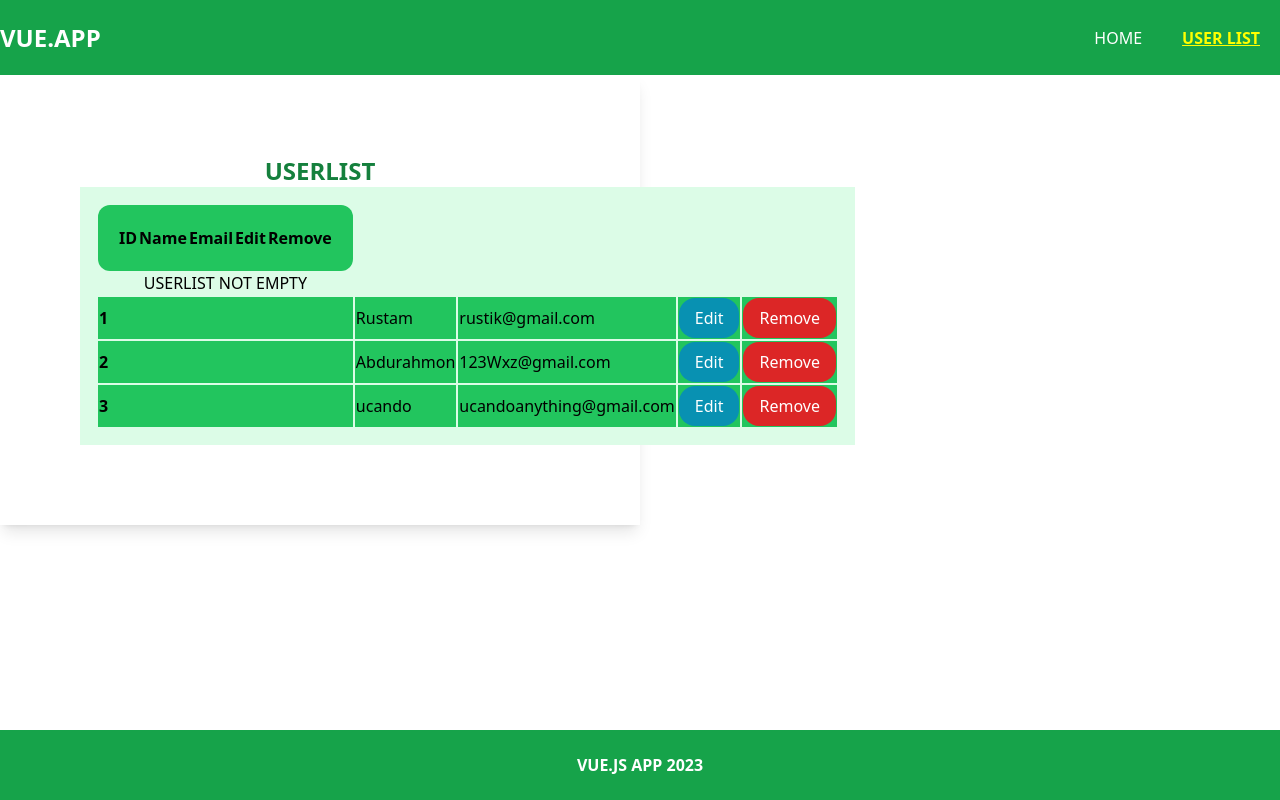
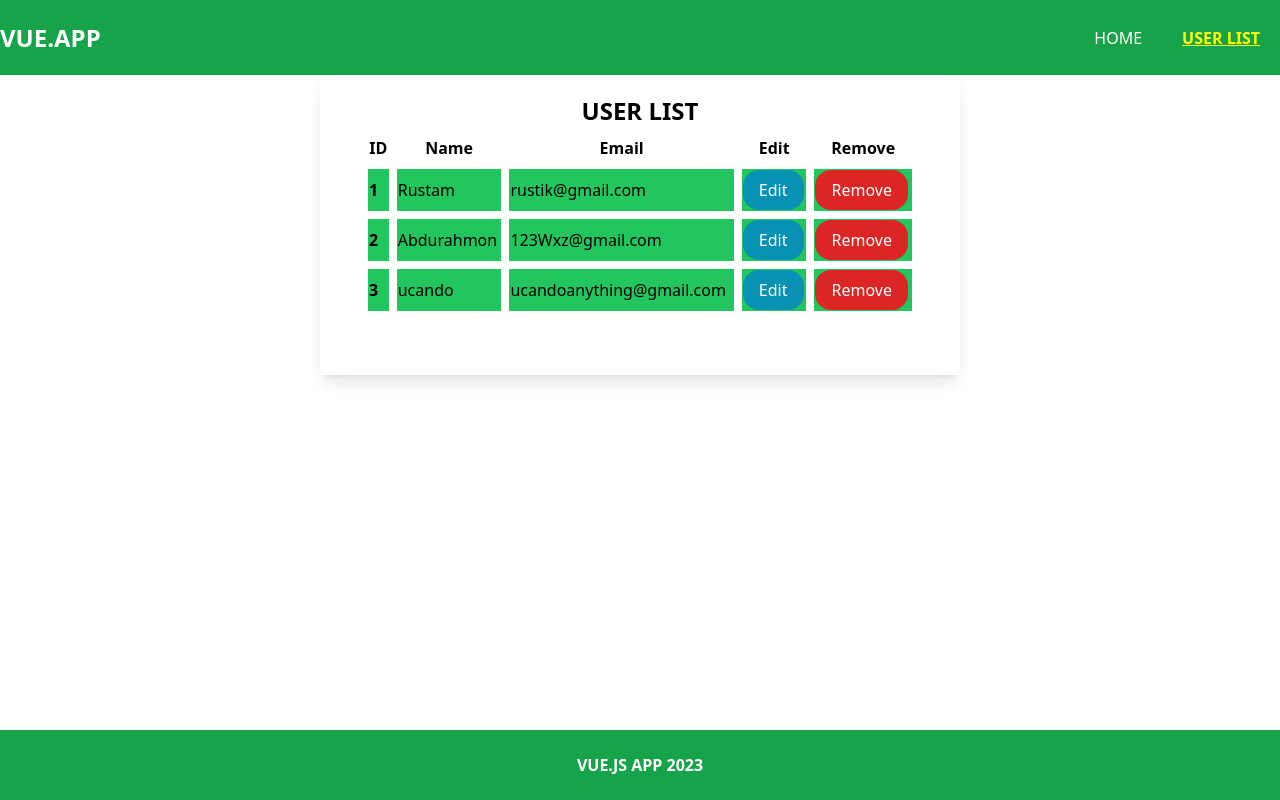
Before and after one commit to abdulazizv/newproject, a Vue app: page /userlist in a window 1280 px wide. Built offline with nearby package versions, Linux system fonts and the light colour scheme; no server answers; data requests are answered from the project's data file.

Commit message:
homeview and userview added

```diff
--- a/src/views/HomeView.vue
+++ b/src/views/HomeView.vue
@@ -1,63 +1,64 @@
 <template>
-  <div class="container mx-auto p-20 flex justify-center items-center">
-    <form action="#" class="shadow p-5 w-2/3" @submit="adduser">
-      <Input labelId="username" inputType="text" placeholder="Enter username" :value="name" @input="$event=> name = $event.target.value"/>
-      <Input labelId="email" inputType="email" placeholder="Enter user email" :value="email" @input="$event=> email = $event.target.value" />
-      <Button btnType="submit" textContent="Submit" class="border bg-green-500 text-white"/>
+  <div class="container mx-auto p-28 flex justify-center items-center">
+    <form action="#" class="shadow-lg p-12 w-2/3" @submit="adduser">
+      <Input labelId="username" inputType="text" placeholder="Enter username" :value="name"
+        @input="($event) => (name = $event.target.value)" />
 
+      <Input labelId="email" inputType="email" placeholder="Enter user email" :value="email" @input="emailHandler" />
+
+      <Button btnType="submit" textContent="ADD NEW USER" class="bg-cyan-500 text-white mx-auto block w-1/2" />
     </form>
-
   </div>
 </template>
 <script>
-import Input from '../ui/Input.vue';
-import UserView from './UserView.vue';
-import Button from '../ui/Button.vue';
-import {v4 as uuidv4 } from 'uuid'
-import axios from '../service/axios'
-import { toast } from 'vue3-toastify'
+import UserView from "./UserView.vue";
+import Input from "../ui/Input.vue";
+import Button from "../ui/Button.vue";
+import { v4 as uuidv4 } from "uuid";
+import axios from "@/service/axios";
+import { toast } from "vue3-toastify";
 export default {
-  components:{
+  name: "HomeView",
+  components: {
+    UserView,
     Input,
-    UserView,
-    Button
+    Button,
   },
   data() {
     return {
-      name:"",
-      email:""
-    }
+      name: "",
+      email: "",
+    };
   },
   methods: {
     adduser(e) {
       e.preventDefault();
-
       const newUser = {
-        id:uuidv4(),
+        id: uuidv4(),
         name: this.name,
-        email: this.email
-      }
-      if(newUser.name.length === 0 || newUser.email.length === 0) {
-        toast.error(`Please enter a new user name and email`,{
-          theme:'light',
-          autoClose:4000,
-          position:'top-left'
-        })
+        email: this.email,
+      };
+      if (newUser.name.length === 0 || newUser.email.length === 0) {
+        toast.error("Please enter a new user name and email", {
+          autoClose: 1000,
+          theme: "auto",
+          position: "bottom-right",
+        });
       } else {
-        axios.post('/user',newUser);
-        toast.success('User added successfully',{
-          autoClose:1000,
-          theme:'auto',
-          position:'bottom-right'
+        axios.post("/user", newUser);
+        toast.success("User added successfully", {
+          autoClose: 1000,
+          theme: "auto",
+          position: "bottom-right",
         });
         this.name = ""
         this.email = ""
       }
-      console.log(newUser)
-    }
+    },
+    emailHandler(e) {
+      this.email = e.target.value;
+    },
   },
-}
+};
 </script>
-<style lang="scss">
-
-</style>
+<style lang="scss"></style>
--- a/src/views/UserView.vue
+++ b/src/views/UserView.vue
@@ -1,91 +1,112 @@
-<template lang="">
-    <div class="bg-white p-20 w-1/2 auto min-h-[300px] shadow-lg">
-        <p class=" text-green-700 text-center text-2xl uppercase font-semibold">Userlist</p>
-        <table class="list p-4 bg-green-100 table-auto w-full border-separate">
-            <thead class="p-5 bg-green-500 rounded-xl flex justify-between text-black w-full ">
-                <th>ID</th> <th>Name</th> <th>Email</th> <th>Edit</th> <th>Remove</th>
+<template>
+    <div class="bg-white pt-5  w-1/2 mx-auto min-h-[300px] shadow-lg px-10 container">
+
+        <h1 class="text-rgb(25, 235, 25)-700 text-center text-2xl uppercase font-semibold">User list</h1>
+
+        <table class="list  bg-rgb(25, 235, 25)-50 table-auto w-full border-separate border-spacing-2">
+
+            <thead class="p-5 bg-rgb(25, 235, 25)-300 rounded-xl w-full">
+                <tr>
+                    <th>ID</th>
+                    <th>Name</th>
+                    <th>Email</th>
+                    <th>Edit</th>
+                    <th>Remove</th>
+                </tr>
             </thead>
-            <h1 class="text-center" v-if="userList.length">USERLIST NOT EMPTY</h1>
+
+            <h1 class="text-center" v-if="!userList.length"> USER LIST EMPTY </h1>
+
             <span class="loader" v-if="isLoading"></span>
-            <ListItem  v-for="(item, index) in userList" :num="index" :item="item" :key="item.id" :removeUser="removeUser" />
+
+            <tbody class="w-full">
+                <ListItem v-if="!isLoading" v-for="(item, index) in userList" :key="item.id" :num="index" :item="item"
+                    :removeUser="removeUser" />
+            </tbody>
+
+
         </table>
+
     </div>
 </template>
 <script>
-import axios from '../service/axios'
-import ListItem from '../ui/ListItem.vue'
+import axios from "@/service/axios";
+import ListItem from "../ui/ListItem.vue";
 export default {
-    name:'UserView',
-    components:{
-        ListItem,
-    },
+    name: "UserView",
+    components: { ListItem },
     data() {
         return {
-            userList:[],
-            isLoading:true
-        }
+            userList: [],
+            isLoading: true,
+        };
     },
-    methods:{
-        async getAllUsers()  {
+    methods: {
+        async getAlluser() {
             try {
-                const user = await axios.get('/user');
-                console.log(user)
-                if(user.status == 200) {
+                const user = await axios.get("/user");
+                console.log(user);
+                if (user.status === 200) {
                     this.userList = user.data;
                     setTimeout(() => {
-                        this.isLoading = false
-                    },300)
+                        this.isLoading = false;
+                    }, 300)
                 }
-            } catch (error) {
-                console.log(error)
+            }
+            catch (e) {
+                console.log(e);
             }
         },
         removeUser(id) {
-            axios.delete(`/user/${id}`,{});
+            axios.delete(`/user/${id}`, {})
+            location.reload();
         }
     },
     mounted() {
-            this.getAllUsers()
+        this.getAlluser();
     },
     updated() {
-        this.removeUser()
+        console.log("updated")
     }
 }
 </script>
 <style scoped>
 .loader {
-  width: 8px;
-  height: 40px;
-  border-radius: 4px;
-  display: block;
-  margin: 20px auto;
-  position: relative;
-  background: currentColor;
-  color: green;
-  box-sizing: border-box;
-  animation: animloader 0.3s 0.3s linear infinite alternate;
+    position: relative;
+    width: 85px;
+    height: 50px;
+    background-repeat: no-repeat;
+    background-image: linear-gradient(rgb(25, 235, 25) 50px, transparent 0),
+        linear-gradient(rgb(25, 235, 25) 50px, transparent 0),
+        linear-gradient(rgb(25, 235, 25) 50px, transparent 0),
+        linear-gradient(rgb(25, 235, 25) 50px, transparent 0),
+        linear-gradient(rgb(25, 235, 25) 50px, transparent 0),
+        linear-gradient(rgb(25, 235, 25) 50px, transparent 0);
+    background-position: 0px center, 15px center, 30px center, 45px center, 60px center, 75px center, 90px center;
+    animation: rikSpikeRoll 0.65s linear infinite alternate;
+    display: block;
 }
-
-.loader::after, .loader::before {
-  content: '';
-  width: 8px;
-  height: 40px;
-  border-radius: 4px;
-  background: currentColor;
-  position: absolute;
-  top: 50%;
-  transform: translateY(-50%);
-  left: 20px;
-  box-sizing: border-box;
-  animation: animloader 0.3s  0.45s  linear infinite alternate;
-}
-.loader::before {
-  left: -20px;
-  animation-delay: 0s;
-}
-
-@keyframes animloader {
-  0%   { height: 48px}
-  100% { height: 4px}
+@keyframes rikSpikeRoll {
+    0% {
+        background-size: 10px 3px;
+    }
+    16% {
+        background-size: 10px 50px, 10px 3px, 10px 3px, 10px 3px, 10px 3px, 10px 3px
+    }
+    33% {
+        background-size: 10px 30px, 10px 50px, 10px 3px, 10px 3px, 10px 3px, 10px 3px
+    }
+    50% {
+        background-size: 10px 10px, 10px 30px, 10px 50px, 10px 3px, 10px 3px, 10px 3px
+    }
+    66% {
+        background-size: 10px 3px, 10px 10px, 10px 30px, 10px 50px, 10px 3px, 10px 3px
+    }
+    83% {
+        background-size: 10px 3px, 10px 3px, 10px 10px, 10px 30px, 10px 50px, 10px 3px
+    }
+    100% {
+        background-size: 10px 3px, 10px 3px, 10px 3px, 10px 10px, 10px 30px, 10px 50px
+    }
 }
 </style>
```
